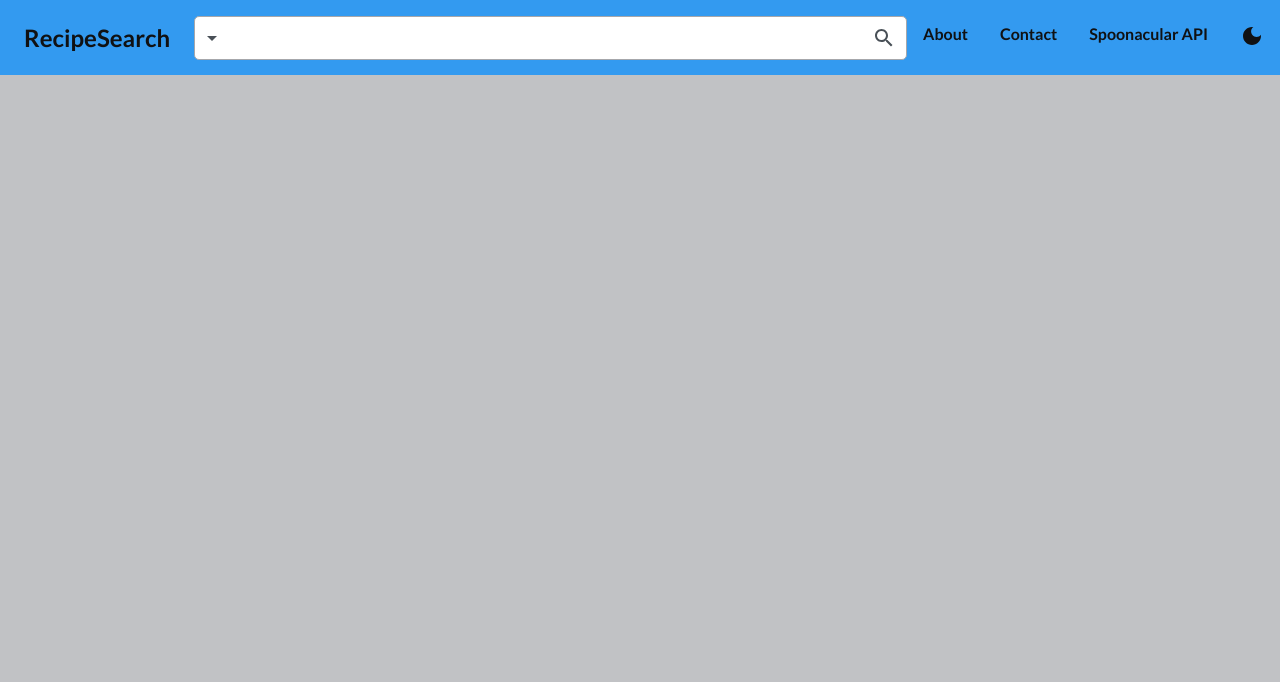
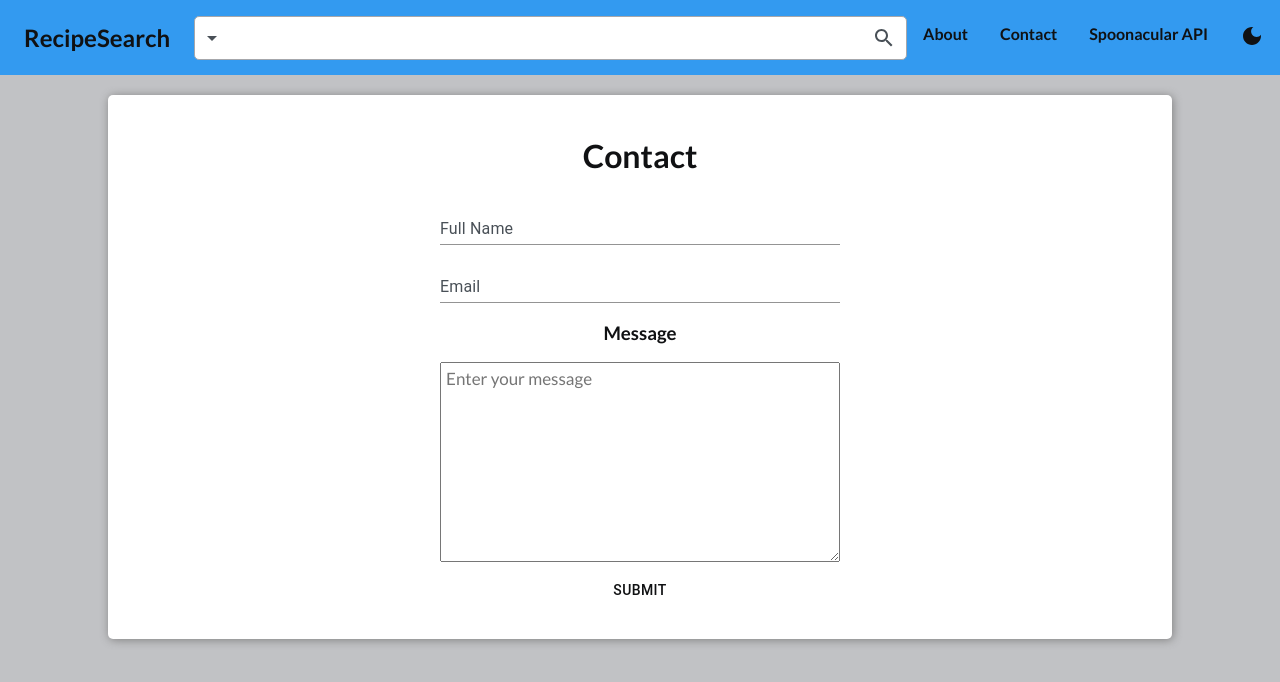
Before and after one commit to MarsVolta4366/recipe-search-reducer, a React (Create React App) app: page /contact in a window 1280 px wide. Shown: the top 682 px of the page. Built offline with nearby package versions, Linux system fonts and the light colour scheme; no server answers.

Commit message:
Contact page is done

```diff
--- a/package.json
+++ b/package.json
@@ -3,6 +3,7 @@
   "version": "0.1.0",
   "private": true,
   "dependencies": {
+    "@emailjs/browser": "^3.6.2",
     "@emotion/react": "^11.9.0",
     "@emotion/styled": "^11.8.1",
     "@mui/icons-material": "^5.8.0",
--- a/src/App.js
+++ b/src/App.js
@@ -1,6 +1,7 @@
 import { createTheme, ThemeProvider } from "@mui/material"
 import { useContext, useState } from "react"
 import { BrowserRouter as Router, Route, Routes } from "react-router-dom"
+import Contact from "./components/Contact"
 import LoadingSpinner from "./components/LoadingSpinner"
 import Navbar from "./components/Navbar"
 import RecipeGallery from "./components/RecipeGallery"
@@ -103,6 +104,9 @@ function App() {
               <Route path="/showRecipe/:recipeId" element={
                 <RecipeShow />
               } />
+              <Route path="/contact" element={
+                <Contact />
+              } />
             </Routes>
           </Router>
         </div>
--- /dev/null
+++ b/src/components/Contact.js
@@ -0,0 +1,66 @@
+import { Alert, Button, FormControl, Input, InputLabel } from "@mui/material"
+import emailjs from "@emailjs/browser"
+import styles from "./contact.module.scss"
+import { useContext, useState } from "react"
+import { ThemeContext } from "../context/ThemeContext"
+
+const Result = () => {
+    return (
+        <Alert severity="success">Your message has been sent, we'll get back to you as soon as possible.</Alert>
+    )
+}
+
+const Contact = () => {
+
+    const { theme } = useContext(ThemeContext)
+    const [result, showResult] = useState(false)
+
+    const sendEmail = (e) => {
+        e.preventDefault()
+
+        emailjs.sendForm('service_dq64wyi', 'template_zl69gy6', e.target, 'user_Knvt3cfypK9FqZMBLgV6s')
+            .then((result) => {
+                console.log(result.text);
+            }, (error) => {
+                console.log(error.text);
+            })
+        e.target.reset()
+        showResult(true)
+
+        setTimeout(() => {
+            showResult(false)
+        }, 15000)
+    }
+
+    return (
+        <div className={`center ${styles.contact} ${styles[theme]}`}>
+            <h1 className="text">Contact</h1>
+            <form action="" onSubmit={sendEmail}>
+                <div className={styles.flexColumn}>
+                    <FormControl variant="standard">
+                        <InputLabel htmlFor="fullName" className={`${styles.inputLabel} ${styles[theme]}`}>
+                            Full Name
+                        </InputLabel>
+                        <Input id="fullName" name="fullName" className="text" required />
+                    </FormControl>
+
+                    <FormControl variant="standard" style={{ marginTop: "10px" }}>
+                        <InputLabel htmlFor="email" className={`${styles.inputLabel} ${styles[theme]}`}>
+                            Email
+                        </InputLabel>
+                        <Input id="email" name="email" className="text" required />
+                    </FormControl>
+
+                    <label htmlFor="message"><h3 className="text">Message</h3></label>
+                    <textarea id="message" name="message" className={`${styles.textArea} ${styles[theme]}`} placeholder="Enter your message" required />
+
+                    <Button type="submit" className="text" style={{ marginTop: "10px", marginBottom: "10px" }}>Submit</Button>
+
+                    {result && <Result />}
+                </div>
+            </form>
+        </div>
+    )
+}
+
+export default Contact
--- a/src/components/Navbar.js
+++ b/src/components/Navbar.js
@@ -188,7 +188,7 @@ const Navbar = ({ searchRecipes, params, setParams, setCurrentPage }) => {
             </Menu>
             <ul className="text">
                 <li>About</li>
-                <li>Contact</li>
+                <li><Link to="/contact" className="link text">Contact</Link></li>
                 <li>Spoonacular API</li>
                 <li><DarkMode onClick={() => {
                     theme === "light" ? localStorage.setItem("theme", "dark") : localStorage.setItem("theme", "light")
--- /dev/null
+++ b/src/components/contact.module.scss
@@ -0,0 +1,56 @@
+@use "../scss/abstracts/colors" as *;
+
+.light.contact {
+    background-color: white;
+    width: 80%;
+    margin: 0 auto;
+    padding: 20px;
+    margin-top: 20px;
+    border-radius: 5px;
+    box-shadow: 1px 1px 10px gray;
+}
+
+.dark.contact {
+    background-color: $dark-700;
+    width: 80%;
+    margin: 0 auto;
+    padding: 20px;
+    margin-top: 20px;
+    border-radius: 5px;
+    box-shadow: 1px 1px 10px black;
+}
+
+.flexColumn {
+    display: flex;
+    flex-direction: column;
+    width: 400px;
+    margin: 0 auto;
+}
+
+.light.textArea {
+    width: 400px !important;
+    resize: vertical;
+    box-sizing: border-box;
+    min-height: 200px;
+    padding: 5px;
+    font-size: 17px;
+}
+
+.dark.textArea {
+    width: 400px !important;
+    resize: vertical;
+    box-sizing: border-box;
+    min-height: 200px;
+    padding: 5px;
+    font-size: 17px;
+    background-color: $dark-600;
+    color: white;
+}
+
+.light.inputLabel {
+    color: $gray-700;
+}
+
+.dark.inputLabel {
+    color: $gray-600;
+}
```
Also changed, not shown: 1 other file (tests, documents, lock files or other folders).
